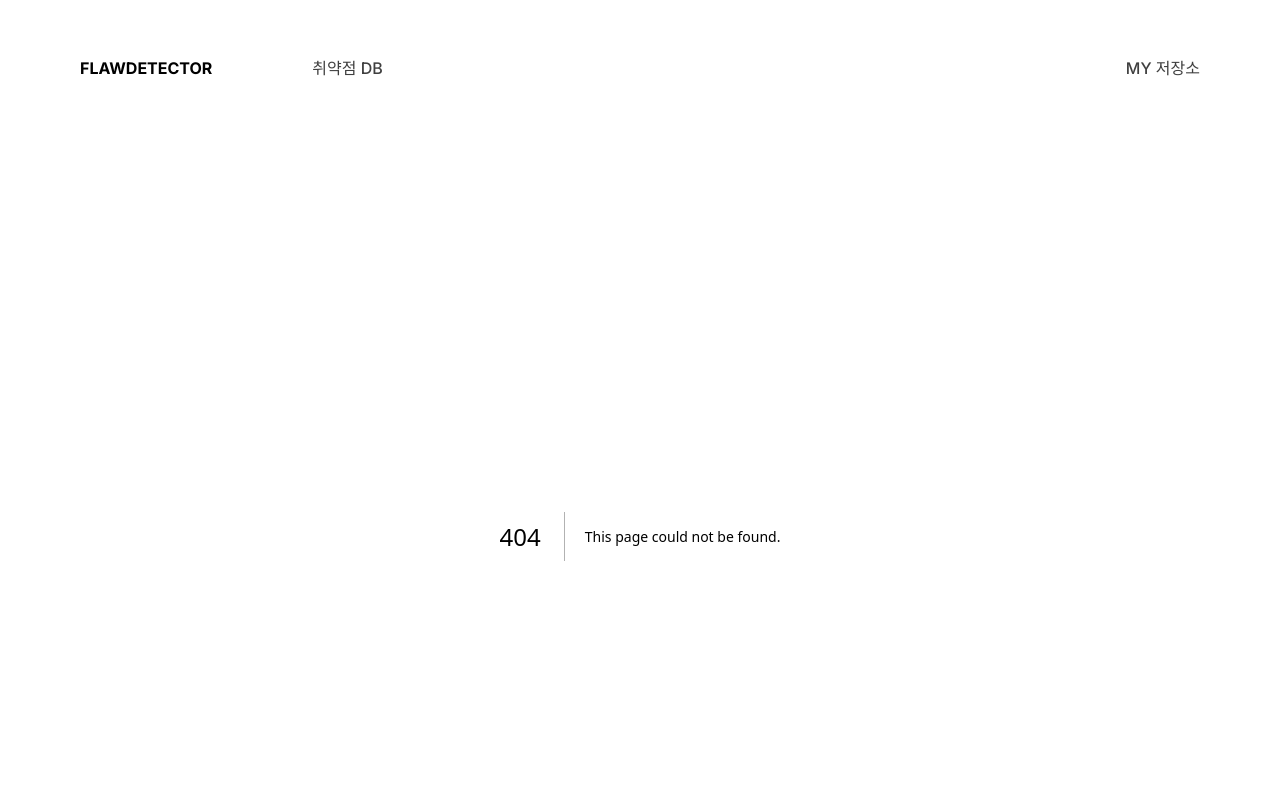
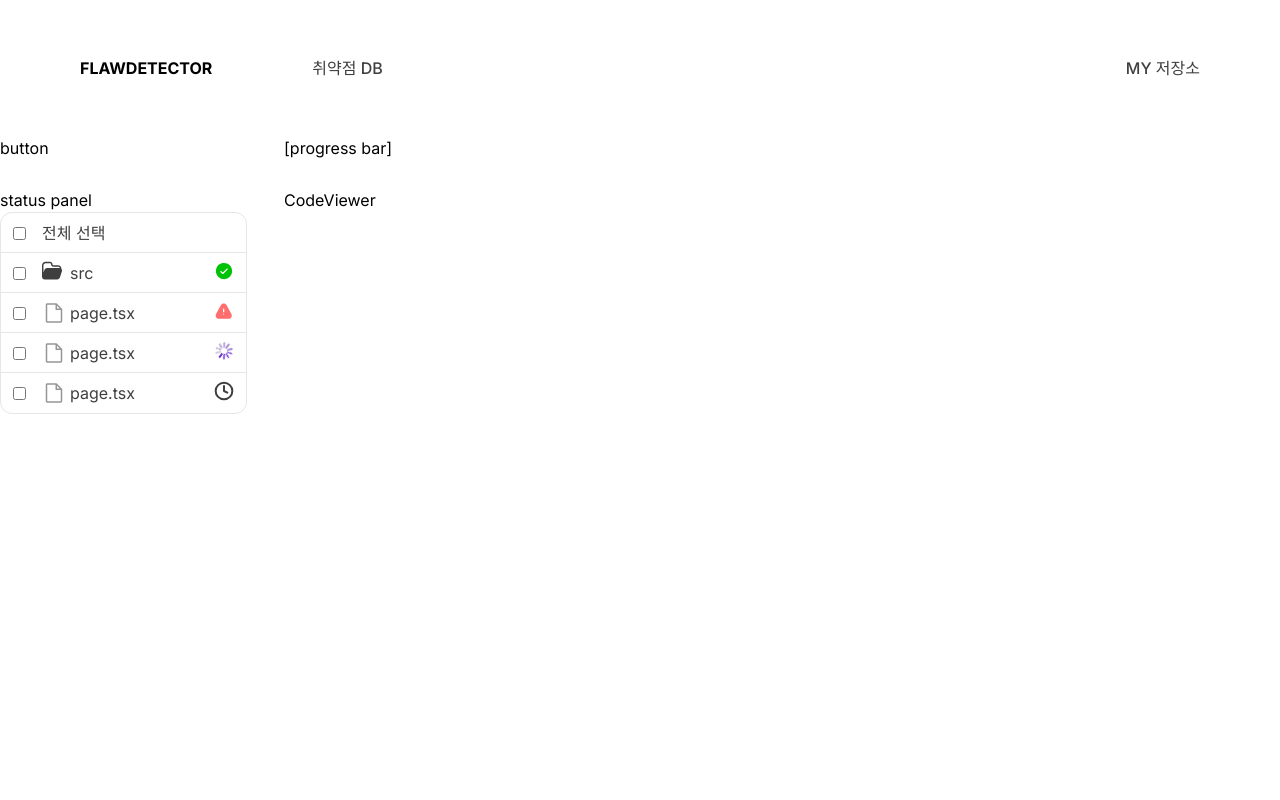
Before and after one commit to luc7yvicky/flaw-detector, a Next.js app: page /ai-analyze in a window 1280 px wide. Before the commit this address had no page. Shown: the top 800 px of the page. Built offline with nearby package versions, Linux system fonts and the light colour scheme.

Commit message:
Feat : 코드 분석 페이지 레이아웃 그리드 설정

```diff
--- /dev/null
+++ b/src/app/(detect)/ai-analyze/page.tsx
@@ -0,0 +1,18 @@
+import CodeViewer from "@/components/analyze/CodeViewer";
+import FileList from "@/components/analyze/FileList";
+
+export default function AiAnalyze() {
+  return (
+    <section className="mx-auto w-full max-w-[110rem]">
+      <div className="grid grid-cols-[16rem_1fr] gap-7">
+        <div>button</div>
+        <div>[progress bar]</div>
+        <div>
+          <div>status panel</div>
+          <FileList />
+        </div>
+        <CodeViewer />
+      </div>
+    </section>
+  );
+}
--- a/src/app/(detect)/ai-anlayze/page.tsx
+++ /dev/null
@@ -1,7 +0,0 @@
-export default function AiAnalyze() {
-  return (
-    <>
-      <h1>AiAnalyze</h1>
-    </>
-  );
-}
--- a/src/app/(detect)/repos/page.tsx
+++ b/src/app/(detect)/repos/page.tsx
@@ -1,10 +1,7 @@
-import FileList from "@/components/analyze/FileList";
-
 export default function Repos() {
   return (
-    <section className="ml-8">
+    <>
       <h1>Repos</h1>
-      <FileList />
-    </section>
+    </>
   );
 }
--- /dev/null
+++ b/src/components/analyze/CodeViewer.tsx
@@ -0,0 +1,7 @@
+export default function CodeViewer (){
+  return (
+    <>
+      <h1>CodeViewer</h1>
+    </>
+  );
+}
```
Also changed, not shown: src/components/ui/Icons.tsx (line endings or trailing spaces).
